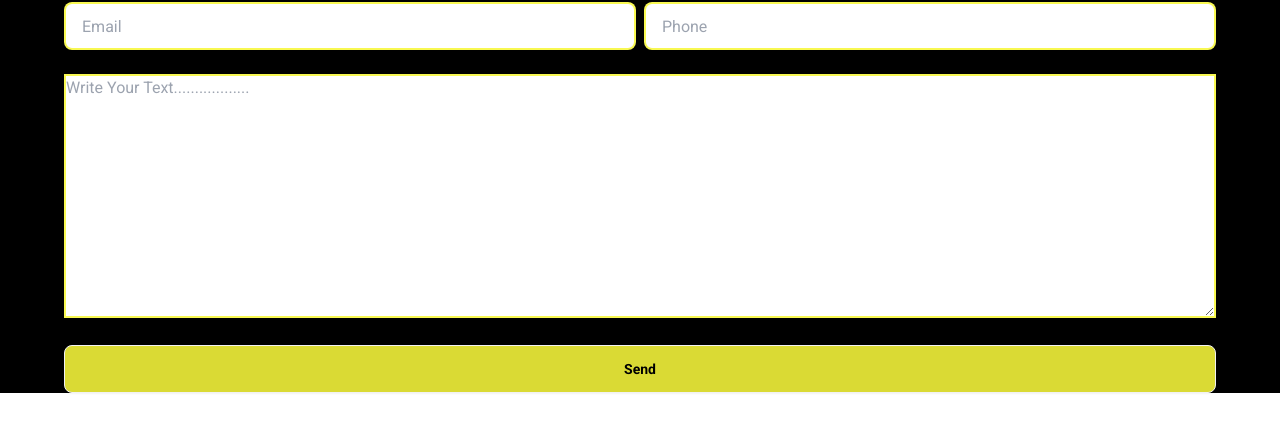
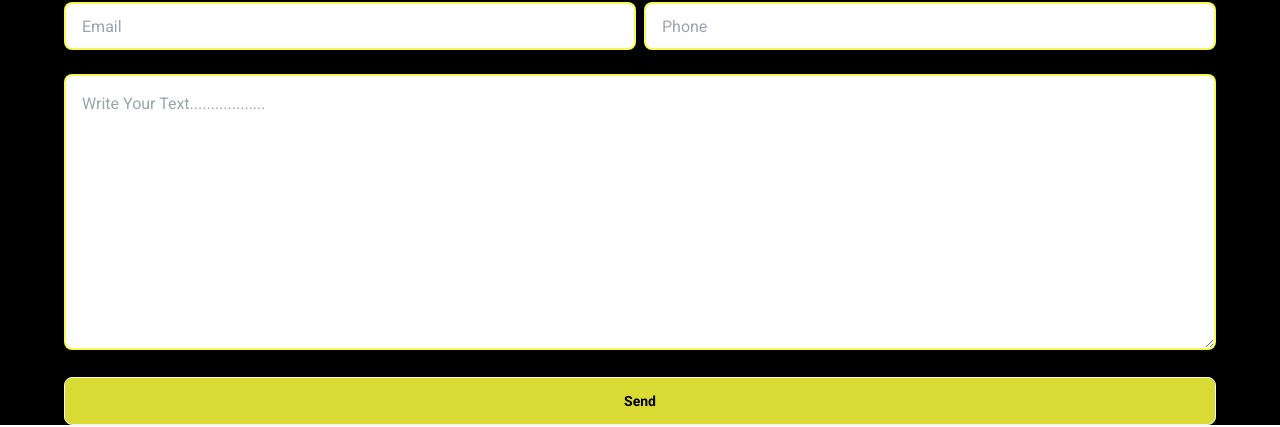
Before and after one commit to Tushar12152/Portfolio, a React (Vite) app: page /contact in a window 1280 px wide. Shown: the part 252-679 px from the top of the page. Built offline with nearby package versions, Linux system fonts and the light colour scheme.

Commit message:
modified some isuue

```diff
--- a/src/Componets/Banner.jsx
+++ b/src/Componets/Banner.jsx
@@ -11,7 +11,7 @@ const Banner = () => {
                           <div className="text-white lg:w-[50%]">
                             {/* left side text */}
                             <h2 className="text-3xl font-bold pt-20 py-4"> Hello, I am</h2>
-                            <h1 className="text-5xl font-bold py-2">Md.Isme Ajam (Tushar)</h1>
+                            <h1 className="text-3xl font-bold py-2">Md.Isme Ajam (Tushar)</h1>
                             <h2 className="text-2xl font-bold py-4"> And I am a <TypeAnimation className="text-[#f8f83ce1]"
       sequence={[
         // Same substring at the start will only be typed out once, initially
--- a/src/Componets/Contact.jsx
+++ b/src/Componets/Contact.jsx
@@ -68,7 +68,7 @@ const Contact = () => {
 
     </div>
 
-   <textarea placeholder="Write Your Text.................." className="border-2 border-[#f8f83ce1] w-full mt-6" name="" id="" cols="30" rows="10"></textarea>
+   <textarea  placeholder="Write Your Text.................." className="border-2 border-[#f8f83ce1] w-full mt-6 rounded-lg p-4" name="" id="" cols="30" rows="10"></textarea>
 
 
        <input className="btn w-full mt-5 bg-[#f8f83ce1] text-black" type="submit" value="Send" />
```
